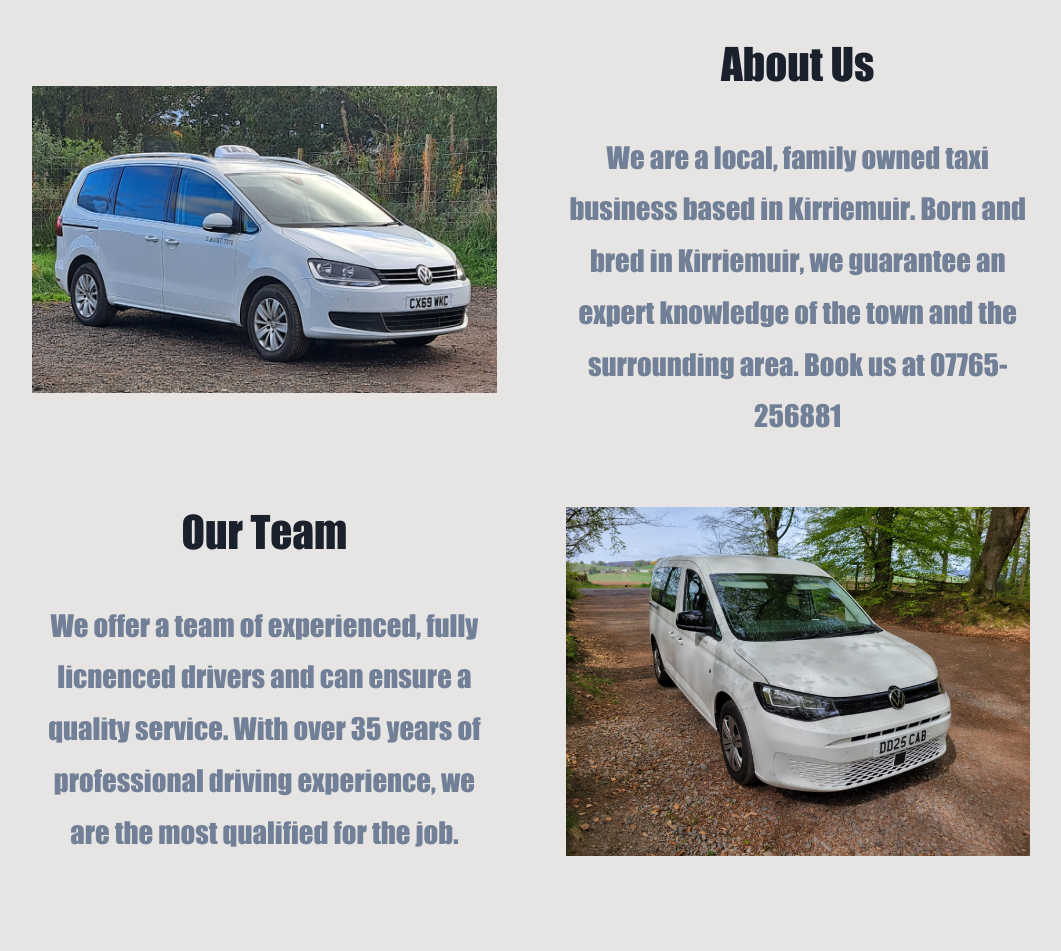
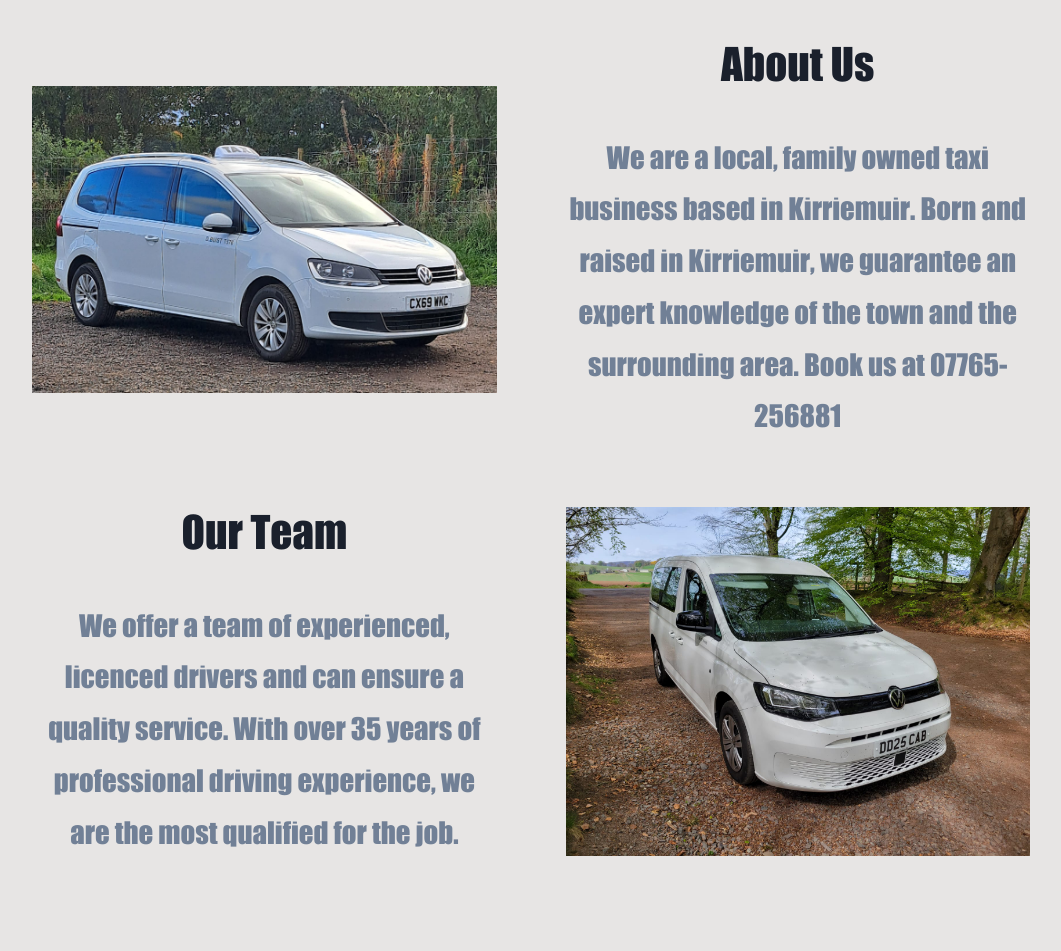
Before and after one commit to lylebuist/DandDcabs, a Next.js app: page / in a window 1280 px wide. Shown: the part 820-1771 px from the top of the page, without its empty margins (109-1170 px from the left). Built offline with nearby package versions, Linux system fonts and the light colour scheme.

Commit message:
spelling mistake

```diff
--- a/src/templates/VerticalFeatures.tsx
+++ b/src/templates/VerticalFeatures.tsx
@@ -9,14 +9,14 @@ const VerticalFeatures = () => (
     <Section>
       <VerticalFeatureRow
         title="About Us"
-        description="We are a local, family owned taxi business based in Kirriemuir. Born and bred in Kirriemuir, we guarantee an expert knowledge of the town and the surrounding area. Book us at 07765-256881"
+        description="We are a local, family owned taxi business based in Kirriemuir. Born and raised in Kirriemuir, we guarantee an expert knowledge of the town and the surrounding area. Book us at 07765-256881"
         image="car.jpg"
         imageAlt="Third feature alt text"
         reverse
       />
       <VerticalFeatureRow
         title="Our Team"
-        description="We offer a team of experienced, fully licnenced drivers and can ensure a quality service. With over 35 years of professional driving experience, we are the most qualified for the job."
+        description="We offer a team of experienced, licenced drivers and can ensure a quality service. With over 35 years of professional driving experience, we are the most qualified for the job."
         image="car2.jpg"
         imageAlt="First feature alt text"
       />
```
